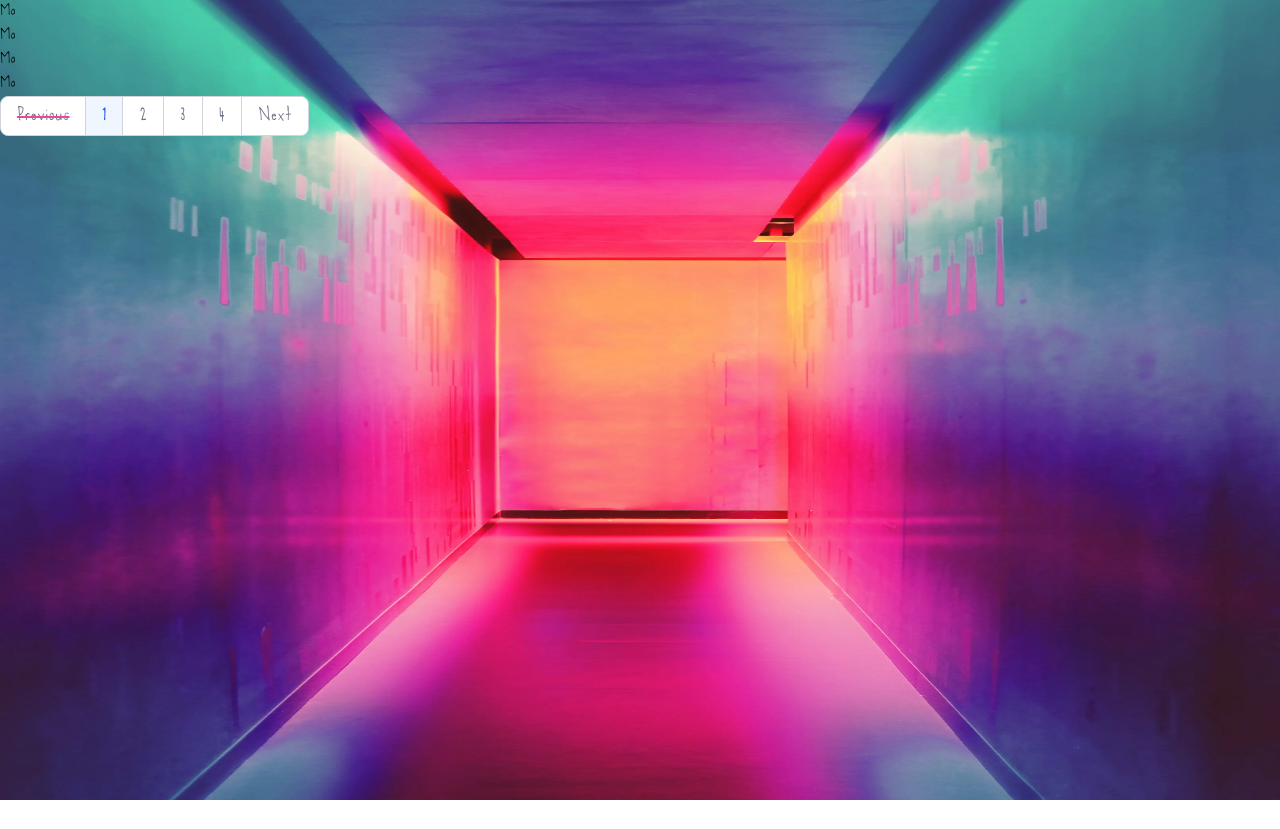
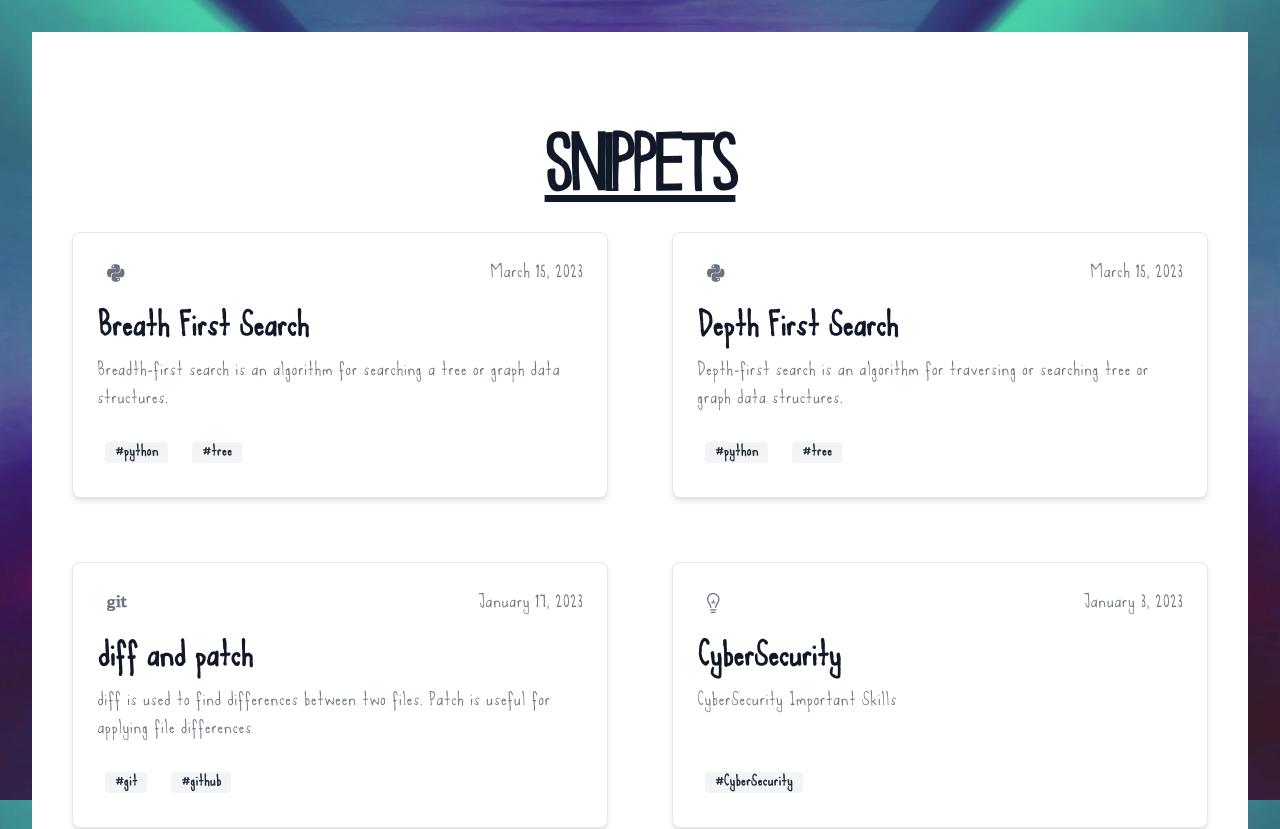
Before and after one commit to ksingh-git/ksingh-git.github.io, a Next.js app: page /content/1 in a window 1280 px wide. Shown: the top 829 px of the page. Before the commit the page ends 800 px from the top, so only its background shows below. Built offline with nearby package versions, Linux system fonts and the light colour scheme.

Commit message:
Update [page].js

```diff
--- a/pages/content/[page].js
+++ b/pages/content/[page].js
@@ -1,27 +1,72 @@
 import { useRouter } from "next/router";
 import Pagination from "../../components/pagination";
 import { getPaginatedPosts, getTotalPosts } from "../../lib/posts";
-
+import ItemPost from "../../components/itemPost";
+import Head from "next/head";
+import Layout from "../../components/layout";
+import ThemeModeSvgComponent from "../../components/theme_mode";
 const PostsPage = ({ posts, totalPages }) => {
   const router = useRouter();
   const currentPage = Number(router.query.page) || 1;
 
   return (
-    <div>
-      {/* Render your list of posts */}
-      {posts.map((post) => (
-        // Render post content
-        <div>Mo</div>
-      ))}
+    <Layout>
+      <Head>
+        <title>Snippets</title>
+        <link
+          rel="icon"
+          href="https://img.icons8.com/emoji/256/four-leaf-clover.png"
+        />
+      </Head>
+      <div className="flex min-w-min cursor-default content-center justify-center align-middle">
+        <section className="relative bg-white dark:bg-gray-900 md:m-8 md:w-full">
+          <div className="relative mx-auto my-8 max-w-screen-xl px-4 py-8 lg:px-6 lg:py-16">
+            <div className="absolute right-2 top-0 md:hidden">
+              <ThemeModeSvgComponent className="cursor-pointer" />
+            </div>
+            <h1
+              className="mx-auto mb-4 max-w-screen-sm select-none text-center text-7xl font-extrabold tracking-tight
+           text-gray-900 underline dark:text-white"
+            >
+              Snippets
+            </h1>
 
-      {/* Render the Pagination component */}
-      <Pagination currentPage={currentPage} totalPages={totalPages} />
-    </div>
+            {/* Posts */}
+            <div className="min-w-200 grid gap-8 lg:grid-cols-2">
+              {posts.map(
+                ({ id, date, title, description, language, categories }) => {
+                  return (
+                    <ItemPost
+                      key={id}
+                      id={id}
+                      date={date}
+                      title={title}
+                      description={description}
+                      language={language}
+                      categories={categories}
+                    />
+                  );
+                }
+              )}
+            </div>
+            {/* Render the Pagination component */}
+            <div
+              className="mx-auto mb-4 max-w-screen-sm select-none text-center text-7xl font-extrabold tracking-tight
+           text-gray-900 underline dark:text-white"
+            >
+              {totalPages > 1 ? (
+                <Pagination currentPage={currentPage} totalPages={totalPages} />
+              ) : null}
+            </div>
+          </div>
+        </section>
+      </div>
+    </Layout>
   );
 };
 
 export async function getServerSideProps(context) {
-  const postsPerPage = 4; // Number of posts to display per page
+  const postsPerPage = 8; // Number of posts to display per page
   const page = context.query.page || 1;
   const posts = await getPaginatedPosts(page, postsPerPage);
   const totalPosts = await getTotalPosts(); // Implement this function to get the total number of posts
```
